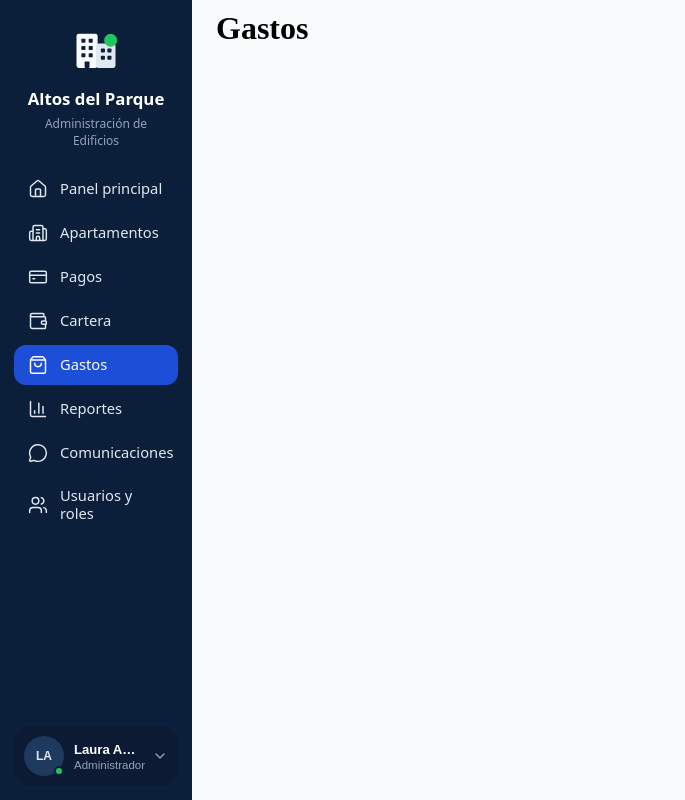
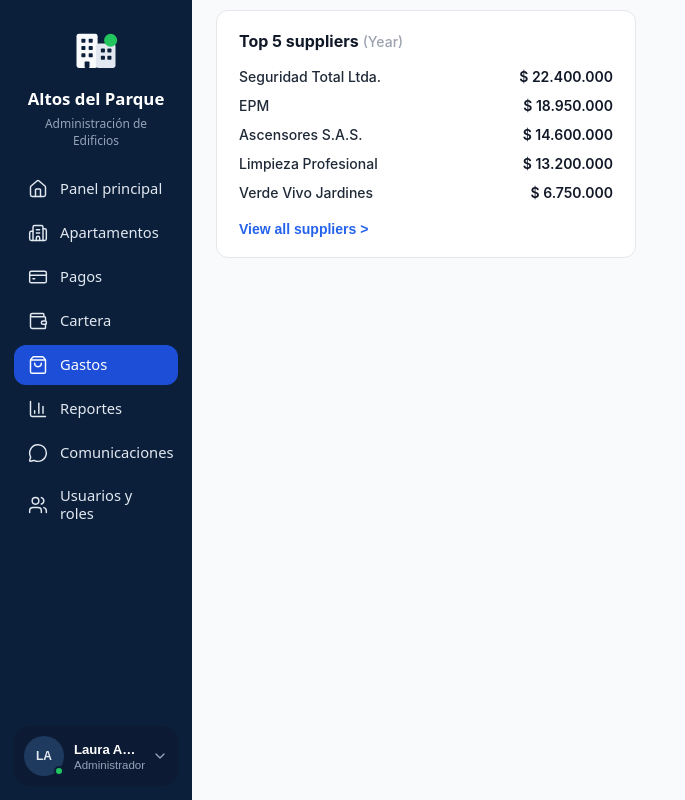
Before and after one commit to StartupName/admin-software, a React (Vite) app: page /expenses in a window 1280 px wide. Shown: the whole page, without its empty margins (0-685 px from the left). Built offline with nearby package versions, Linux system fonts and the light colour scheme.

Commit message:
feat(modules-expenses): add TopSuppliers component
- Render Top 5 suppliers from example_data.json via props.
- Add View all suppliers alert stub; place card beside table area.

```diff
--- a/src/modules/expenses/Expenses.css
+++ b/src/modules/expenses/Expenses.css
@@ -1,4 +1,9 @@
 .expenses-table{
     min-height: 0;
     margin: 10px 24px;
+    display: flex;
+    flex-direction: row;
+    flex-wrap: wrap;
+    gap: 16px;
+    align-items: flex-start;
 }
--- a/src/modules/expenses/Expenses.jsx
+++ b/src/modules/expenses/Expenses.jsx
@@ -1,11 +1,18 @@
 import './Expenses.css'
+import TopSuppliers from './components/TopSuppliers/TopSuppliers'
+import topSuppliersData from './components/TopSuppliers/example_data.json'
 
-export default function Expenses(){
+export default function Expenses() {
   return (
     <>
       <div className="expenses-table">
-                {/* Put the table componente here */}
-                <h1>Gastos</h1>
+        {/* Put the table component here */}
+        <TopSuppliers
+          title={topSuppliersData.title}
+          yearLabel={topSuppliersData.yearLabel}
+          viewAllLabel={topSuppliersData.viewAllLabel}
+          suppliers={topSuppliersData.suppliers}
+        />
       </div>
     </>
   )
--- /dev/null
+++ b/src/modules/expenses/components/TopSuppliers/TopSuppliers.css
@@ -0,0 +1,92 @@
+.top-suppliers {
+  background: #ffffff;
+  border: 1px solid #e5e7eb;
+  border-radius: 12px;
+  padding: 20px 22px;
+  box-sizing: border-box;
+  width: 100%;
+  max-width: 420px;
+  min-width: 0;
+  font-family: -apple-system, BlinkMacSystemFont, 'Segoe UI', Roboto, sans-serif;
+  display: flex;
+  flex-direction: column;
+  gap: 16px;
+}
+
+.top-suppliers__title {
+  margin: 0;
+  font-size: 16px;
+  font-weight: 700;
+  color: #111827;
+  line-height: 1.3;
+}
+
+.top-suppliers__year {
+  margin-left: 4px;
+  font-size: 14px;
+  font-weight: 500;
+  color: #9ca3af;
+}
+
+.top-suppliers__list {
+  list-style: none;
+  margin: 0;
+  padding: 0;
+  display: flex;
+  flex-direction: column;
+  gap: 12px;
+}
+
+.top-suppliers__row {
+  display: flex;
+  align-items: baseline;
+  justify-content: space-between;
+  gap: 16px;
+  min-width: 0;
+}
+
+.top-suppliers__name {
+  font-size: 14px;
+  font-weight: 500;
+  color: #1f2937;
+  min-width: 0;
+  overflow: hidden;
+  text-overflow: ellipsis;
+  white-space: nowrap;
+}
+
+.top-suppliers__amount {
+  font-size: 14px;
+  font-weight: 600;
+  color: #111827;
+  white-space: nowrap;
+  flex-shrink: 0;
+}
+
+.top-suppliers__view-all {
+  align-self: flex-start;
+  margin: 4px 0 0;
+  padding: 0;
+  border: none;
+  background: transparent;
+  color: #2563eb;
+  font-size: 14px;
+  font-weight: 600;
+  cursor: pointer;
+  text-align: left;
+}
+
+.top-suppliers__view-all:hover {
+  color: #1d4ed8;
+  text-decoration: underline;
+}
+
+.top-suppliers__view-all:active {
+  color: #1e40af;
+}
+
+@media (max-width: 720px) {
+  .top-suppliers {
+    max-width: 100%;
+  }
+}
--- /dev/null
+++ b/src/modules/expenses/components/TopSuppliers/TopSuppliers.jsx
@@ -0,0 +1,46 @@
+import './TopSuppliers.css'
+
+function formatAmount(amount) {
+  const formatted = Number(amount).toLocaleString('de-DE')
+  return `$ ${formatted}`
+}
+
+export default function TopSuppliers({
+  title = 'Top 5 suppliers',
+  yearLabel = 'Year',
+  viewAllLabel = 'View all suppliers',
+  suppliers = [],
+}) {
+  function handleViewAll() {
+    // Reserved for future navigation to the full suppliers list.
+    alert('Showing list of suppliers.')
+  }
+
+  return (
+    <section className="top-suppliers" aria-label={title}>
+      <h2 className="top-suppliers__title">
+        {title}
+        <span className="top-suppliers__year">({yearLabel})</span>
+      </h2>
+
+      <ul className="top-suppliers__list">
+        {suppliers.map((supplier) => (
+          <li key={supplier.id ?? supplier.name} className="top-suppliers__row">
+            <span className="top-suppliers__name">{supplier.name}</span>
+            <span className="top-suppliers__amount">
+              {formatAmount(supplier.amount)}
+            </span>
+          </li>
+        ))}
+      </ul>
+
+      <button
+        type="button"
+        className="top-suppliers__view-all"
+        onClick={handleViewAll}
+      >
+        {viewAllLabel} &gt;
+      </button>
+    </section>
+  )
+}
--- /dev/null
+++ b/src/modules/expenses/components/TopSuppliers/example_data.json
@@ -0,0 +1,12 @@
+{
+  "title": "Top 5 suppliers",
+  "yearLabel": "Year",
+  "viewAllLabel": "View all suppliers",
+  "suppliers": [
+    { "id": "seguridad-total", "name": "Seguridad Total Ltda.", "amount": 22400000 },
+    { "id": "epm", "name": "EPM", "amount": 18950000 },
+    { "id": "ascensores", "name": "Ascensores S.A.S.", "amount": 14600000 },
+    { "id": "limpieza", "name": "Limpieza Profesional", "amount": 13200000 },
+    { "id": "verde-vivo", "name": "Verde Vivo Jardines", "amount": 6750000 }
+  ]
+}
```
Lines whose indentation alone changed are shown as unchanged.
